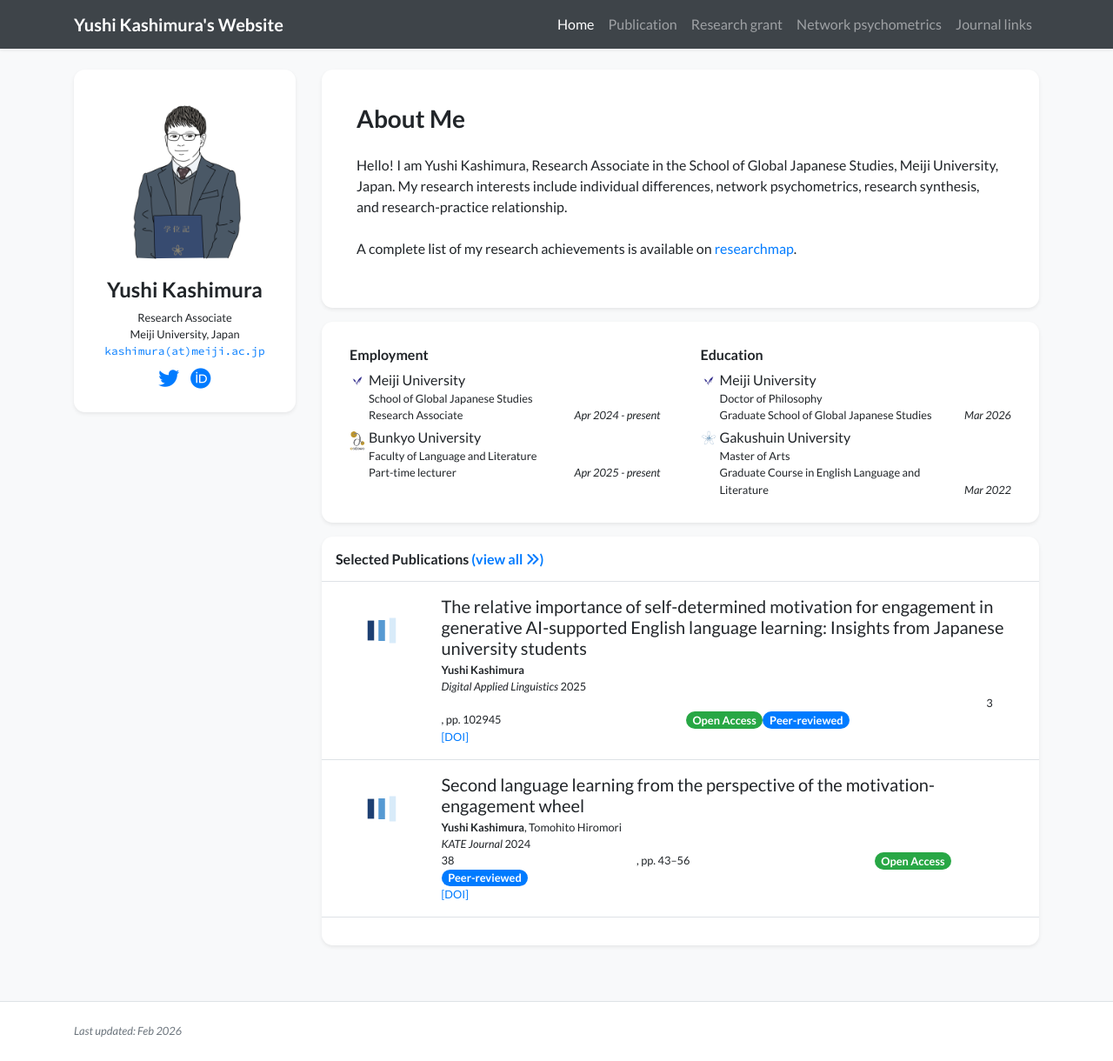
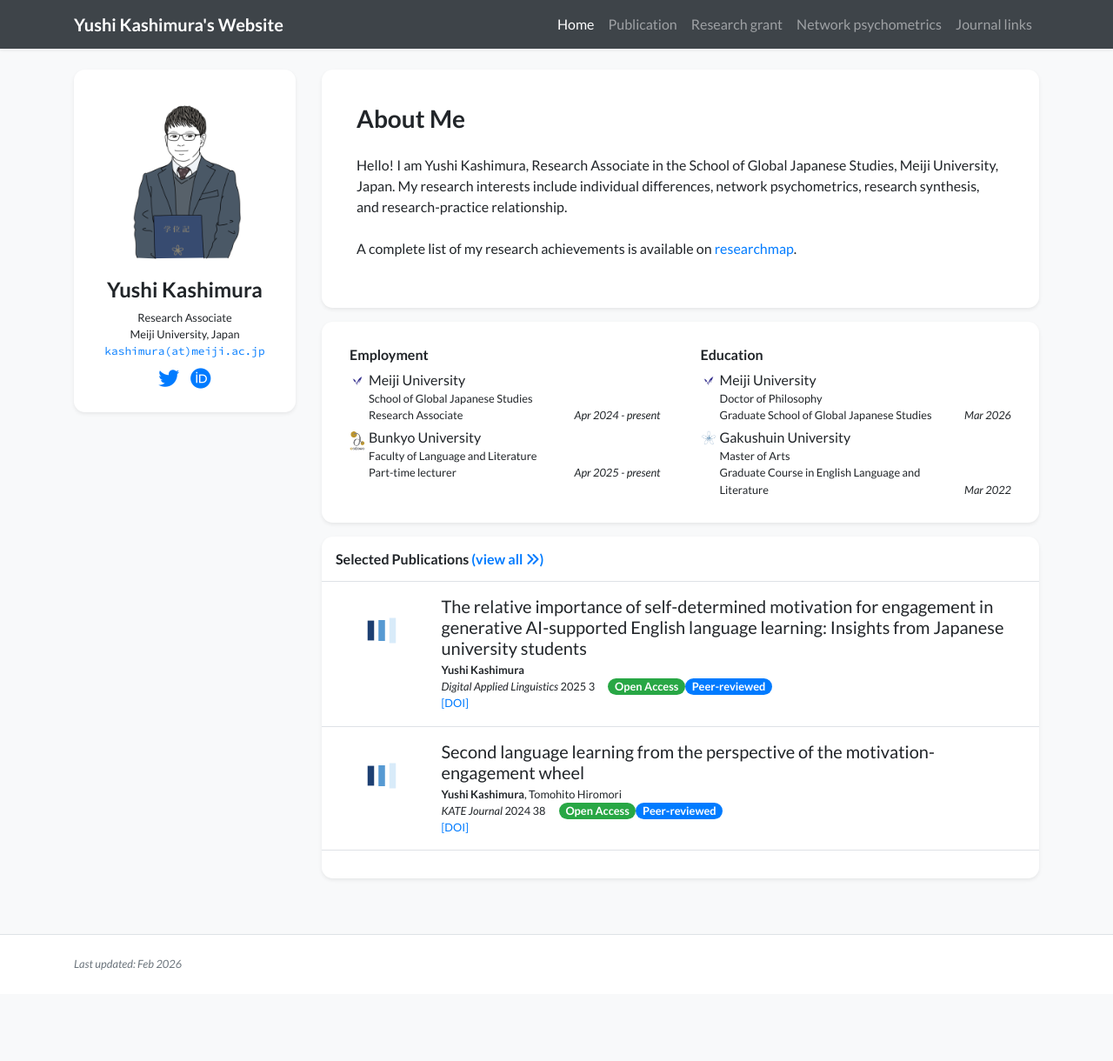
Before and after one commit to ys-kashimura/yushikashimura.github.io, a Jekyll site: the page built from index.html, in a window 1280 px wide and 1220 px high. Shown: the whole window at 87% size. Built offline with Jekyll 4.4.1, drawn with Linux system fonts in a browser that asks for light colours; nearby versions of some CDN libraries; a style sheet for code colours, icons or effects is not loaded.

Commit message:
Update publication_item.html

```diff
--- a/_includes/widgets/publication_item.html
+++ b/_includes/widgets/publication_item.html
@@ -12,19 +12,7 @@
             <h5 class="mt-0 mb-1 font-weight-normal">{{ item.title }}</h5>
             <p class="mt-0 mb-0 small">{% include widgets/author_list.html authors=item.authors %}</p>
             <p class="mt-0 mb-0 small">{{item.pub_pre}}<i>{{ item.pub }}</i>{{ item.pub_post }} {{ item.pub_date }}
-
-　　　　　　　　{% assign v = item.volume | default: item.vol %}
-　　　　　　　　{% assign i = item.issue  | default: item.number %}
-　　　　　　　　{% assign p = item.pages  | default: item.page %}
-
-　　　　　　　　{% if v or i or p %}
-　　　　　　　　<span class="publication-vip">
-　　　　　　　　{% if v %}<span class="volume">{{ v }}</span>{% endif %}
-　　　　　　　　{% if i %}<span class="issue">({{ i }})</span>{% endif %}
-　　　　　　　　{% if p %}<span class="pages">, pp. {{ p }}</span>{% endif %}
-　　　　　　　　</span>
-　　　　　　　　{% endif %}
-
+            {{ item.volume }}　{{ item.issue }} {{ item.page }}
             {{ item.pub_last }} <span data-semantic-scholar-id="{{ item.semantic_scholar_id }}"></span></p>
 
             <p class="small pb-0 mb-0 lh-125 text-muted abstract-links">
```
